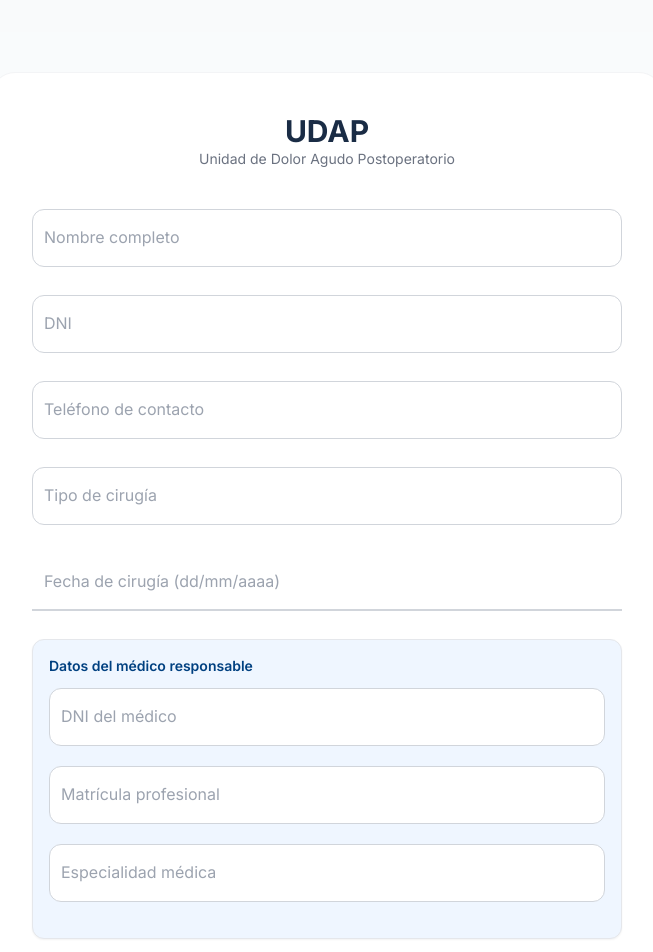
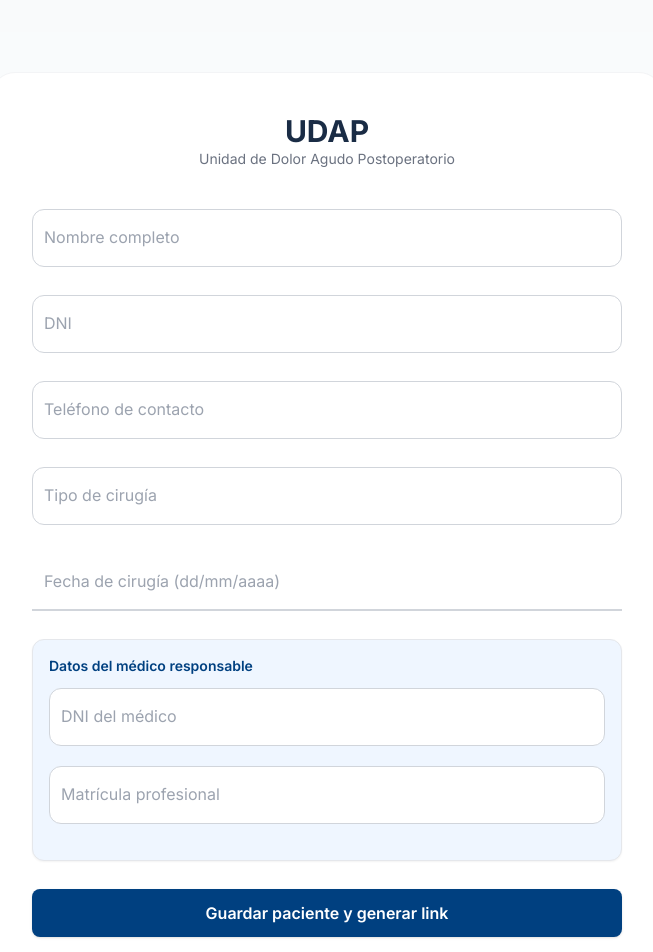
Before and after one commit to valentinggomez/seguimiento-frontend-dev, a Next.js app: page / in a window 1280 px wide. Shown: the top 952 px of the page, without its empty margins (313-966 px from the left). Built offline with nearby package versions, Linux system fonts and the light colour scheme.

Commit message:
✅ Fix rutas y params - proyecto fuera de OneDrive

```diff
--- a/app/page.tsx
+++ b/app/page.tsx
@@ -203,8 +203,7 @@ export default function Home() {
 
                   {[
                     { name: 'dni_medico', label: 'DNI del médico', type: 'text' },
-                    { name: 'matricula_medico', label: 'Matrícula profesional', type: 'text' },
-                    { name: 'especialidad_medico', label: 'Especialidad médica', type: 'text' }
+                    { name: 'matricula_medico', label: 'Matrícula profesional', type: 'text' }
                   ].map(({ name, label, type }) => (
                     <div key={name} className="relative mb-5">
                       <input
@@ -230,9 +229,8 @@ export default function Home() {
                         {label}
                       </label>
                     </div>
-                  ))}
+                ))}
                 </div>
-
             <button
               type="submit"
               className="w-full bg-[#004080] text-white py-3 rounded-lg hover:bg-[#002e5c] transition font-semibold shadow"
```
